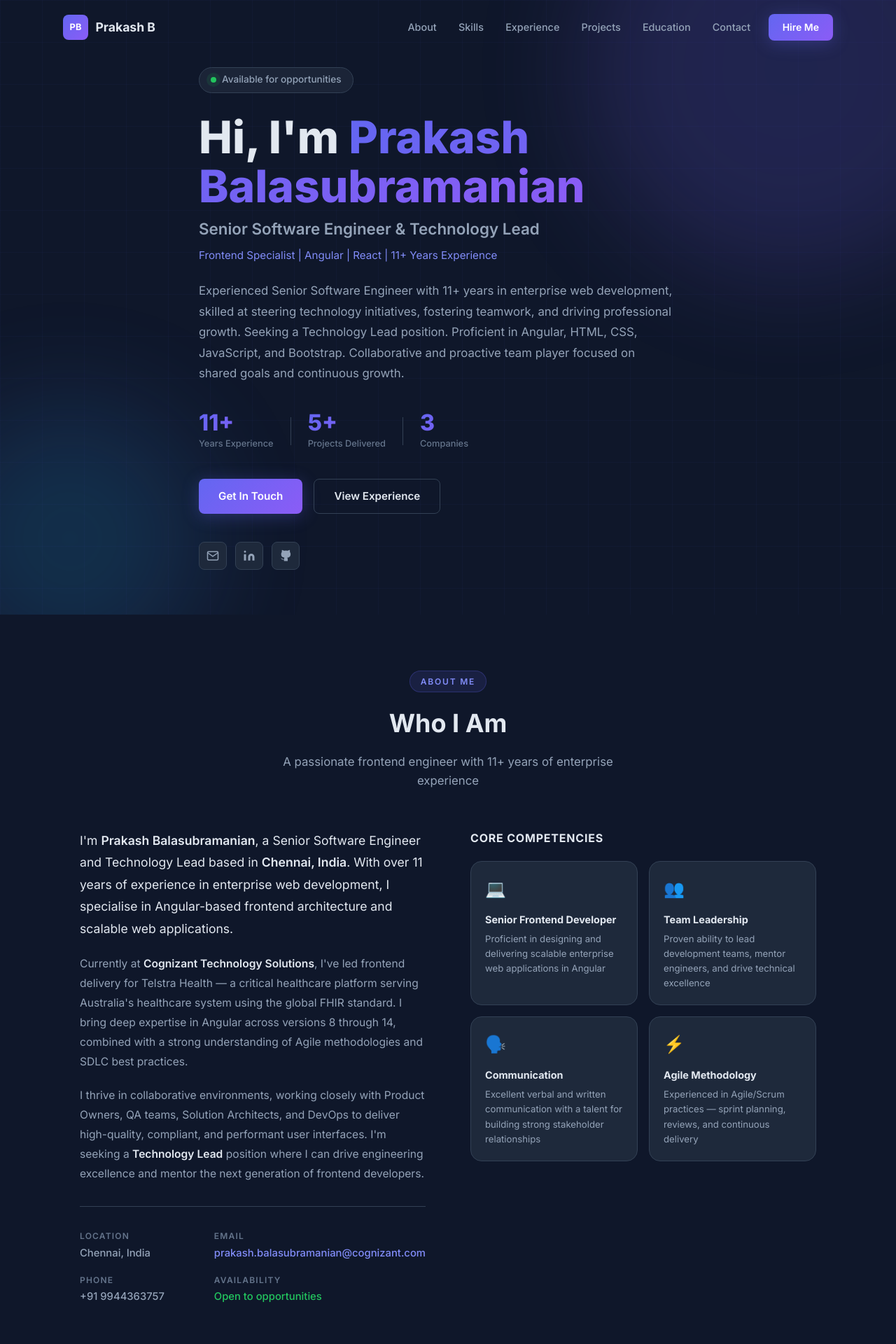
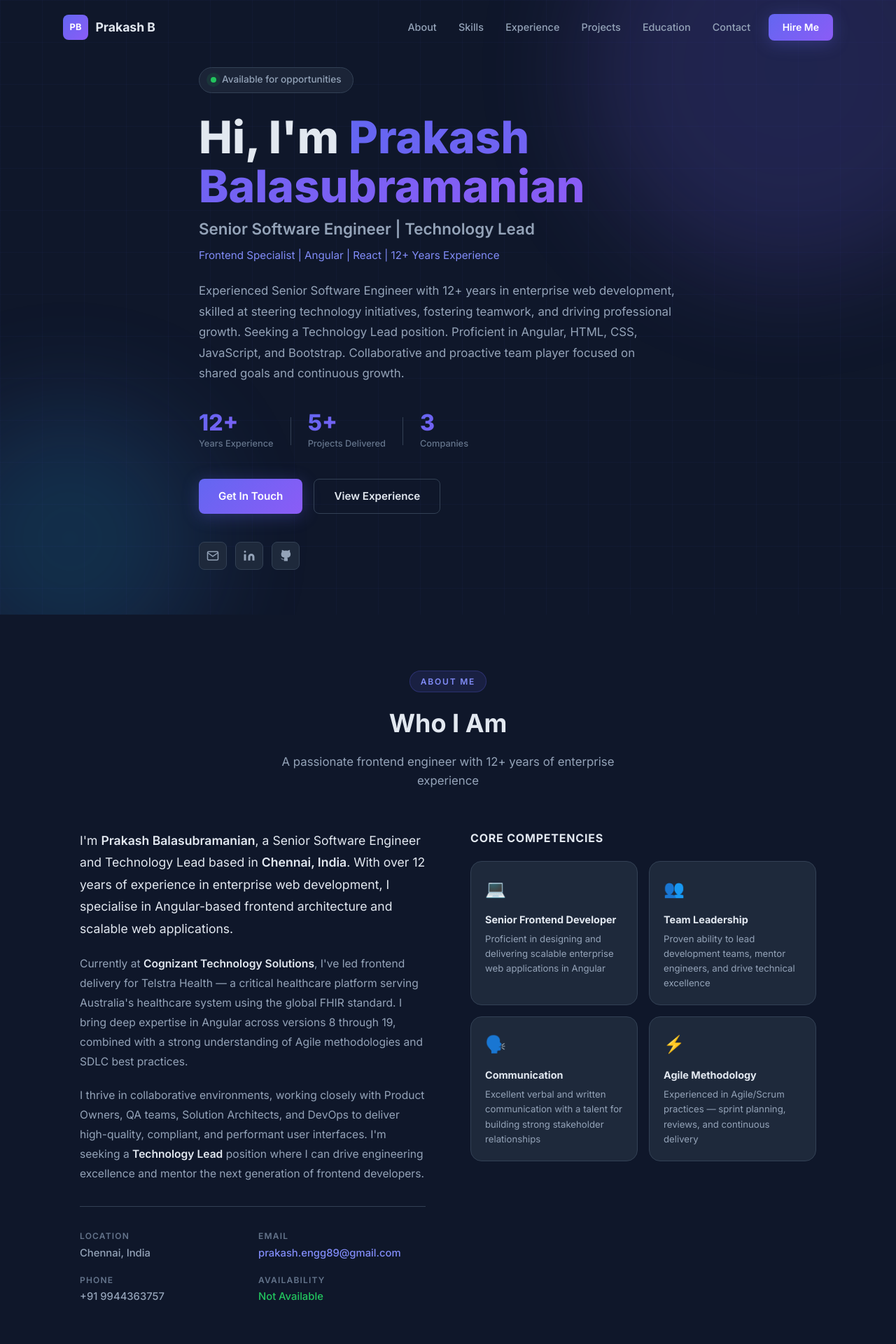
Before and after one commit to Prakash-Balu/myportfolio, a React (Vite) app: page / in a window 1280 px wide. Shown: the top 1920 px of the page at 70% size. Built offline with nearby package versions, Linux system fonts and the light colour scheme.

Commit message:
Portfolio changes

```diff
--- a/index.html
+++ b/index.html
@@ -4,7 +4,7 @@
     <meta charset="UTF-8" />
     <link rel="icon" type="image/svg+xml" href="/favicon.svg" />
     <meta name="viewport" content="width=device-width, initial-scale=1.0" />
-    <title>Prakash Balasubramanian — Senior Software Engineer & Technology Lead</title>
+    <title>Prakash Balasubramanian — Senior Software Engineer | Technology Lead</title>
     <meta name="description" content="Portfolio of Prakash Balasubramanian — Senior Software Engineer with 11+ years in enterprise Angular and frontend development." />
     <link rel="preconnect" href="https://fonts.googleapis.com" />
     <link rel="preconnect" href="https://fonts.gstatic.com" crossorigin />
--- a/src/components/About.jsx
+++ b/src/components/About.jsx
@@ -8,20 +8,20 @@ export default function About() {
         <div className="section-header">
           <span className="section-tag">About Me</span>
           <h2 className="section-title">Who I Am</h2>
-          <p className="section-subtitle">A passionate frontend engineer with 11+ years of enterprise experience</p>
+          <p className="section-subtitle">A passionate frontend engineer with 12+ years of enterprise experience</p>
         </div>
 
         <div className="about__grid">
           <div className="about__text">
             <p className="about__intro">
               I'm <strong>Prakash Balasubramanian</strong>, a Senior Software Engineer and Technology Lead based in{' '}
-              <strong>Chennai, India</strong>. With over 11 years of experience in enterprise web development, I
+              <strong>Chennai, India</strong>. With over 12 years of experience in enterprise web development, I
               specialise in Angular-based frontend architecture and scalable web applications.
             </p>
             <p className="about__body">
               Currently at <strong>Cognizant Technology Solutions</strong>, I've led frontend delivery for
               Telstra Health — a critical healthcare platform serving Australia's healthcare system using the global
-              FHIR standard. I bring deep expertise in Angular across versions 8 through 14, combined with a strong
+              FHIR standard. I bring deep expertise in Angular across versions 8 through 19, combined with a strong
               understanding of Agile methodologies and SDLC best practices.
             </p>
             <p className="about__body">
@@ -48,7 +48,7 @@ export default function About() {
               </div>
               <div className="about__info-item">
                 <span className="about__info-label">Availability</span>
-                <span className="about__info-value about__info-available">Open to opportunities</span>
+                <span className="about__info-value about__info-available">Not Available</span>
               </div>
             </div>
           </div>
--- a/src/components/Experience.jsx
+++ b/src/components/Experience.jsx
@@ -12,7 +12,7 @@ export default function Experience() {
         <div className="section-header">
           <span className="section-tag">Work History</span>
           <h2 className="section-title">Professional Experience</h2>
-          <p className="section-subtitle">11+ years of enterprise web development across leading technology firms</p>
+          <p className="section-subtitle">12+ years of enterprise web development across leading technology firms</p>
         </div>
 
         <div className="exp__layout">
--- a/src/components/Footer.jsx
+++ b/src/components/Footer.jsx
@@ -11,7 +11,7 @@ export default function Footer() {
           <span className="footer__name">{personalInfo.name}</span>
         </div>
         <p className="footer__copy">
-          © {new Date().getFullYear()} {personalInfo.name}. Senior Software Engineer & Technology Lead.
+          © {new Date().getFullYear()} {personalInfo.name}. {personalInfo.title}.
         </p>
         <div className="footer__links">
           {['#about', '#skills', '#experience', '#projects', '#contact'].map((href) => (
--- a/src/components/Hero.jsx
+++ b/src/components/Hero.jsx
@@ -28,7 +28,7 @@ export default function Hero() {
 
         <div className="hero__stats">
           <div className="hero__stat">
-            <span className="hero__stat-number">11+</span>
+            <span className="hero__stat-number">12+</span>
             <span className="hero__stat-label">Years Experience</span>
           </div>
           <div className="hero__stat-divider"></div>
--- a/src/data/portfolioData.js
+++ b/src/data/portfolioData.js
@@ -1,14 +1,14 @@
 export const personalInfo = {
   name: 'Prakash Balasubramanian',
-  title: 'Senior Software Engineer & Technology Lead',
-  subtitle: 'Frontend Specialist | Angular | React | 11+ Years Experience',
-  email: 'prakash.balasubramanian@cognizant.com',
+  title: 'Senior Software Engineer | Technology Lead',
+  subtitle: 'Frontend Specialist | Angular | React | 12+ Years Experience',
+  email: 'prakash.engg89@gmail.com',
   phone: '+91 9944363757',
   location: 'Chennai, India',
-  linkedin: 'https://linkedin.com',
-  github: 'https://github.com',
+  linkedin: 'https://www.linkedin.com/in/prakash-b-941885341/',
+  github: 'https://github.com/Prakash-Balu',
   summary:
-    'Experienced Senior Software Engineer with 11+ years in enterprise web development, skilled at steering technology initiatives, fostering teamwork, and driving professional growth. Seeking a Technology Lead position. Proficient in Angular, HTML, CSS, JavaScript, and Bootstrap. Collaborative and proactive team player focused on shared goals and continuous growth.',
+    'Experienced Senior Software Engineer with 12+ years in enterprise web development, skilled at steering technology initiatives, fostering teamwork, and driving professional growth. Seeking a Technology Lead position. Proficient in Angular, HTML, CSS, JavaScript, and Bootstrap. Collaborative and proactive team player focused on shared goals and continuous growth.',
 };
 
 export const skills = {
@@ -17,12 +17,12 @@ export const skills = {
   database: ['MySQL'],
   tools: ['JIRA', 'Git', 'SVN', 'Mantis', 'RQM'],
   os: ['Windows', 'Linux'],
-  aiTools: ['Microsoft Copilot', 'GitHub Copilot', 'ChatGPT', 'Claude AI'],
+  aiTools: ['Microsoft Copilot', 'GitHub Copilot', 'Claude AI'],
 };
 
 export const experience = [
   {
-    role: 'Senior Software Engineer (Technology Lead)',
+    role: 'Senior Software Engineer B2 (Technology Lead)',
     company: 'Cognizant Technology Solutions',
     location: 'Chennai, India',
     period: 'May 2025 – Jan 2026',
@@ -44,7 +44,7 @@ export const experience = [
     role: 'Technology Lead',
     company: 'Infosys Limited',
     location: 'Chennai, India',
-    period: 'Apr 2022 – Present',
+    period: 'Apr 2022 – Apr 2025',
     project: null,
     description:
       'Led frontend development teams and technology initiatives for enterprise web applications.',
@@ -158,19 +158,19 @@ export const projects = [
 export const education = [
   {
     degree: "Bachelor of Engineering (Information Technology)",
-    institution: 'Annamalai University',
+    institution: 'Annamalai University, Chidambaram',
     period: '2006 – 2010',
     grade: null,
   },
   {
     degree: 'Higher Secondary School (HSC)',
-    institution: 'Sri Ramakrishna Vidyasala',
+    institution: 'Sri Ramakrishna Vidyasala Higher Secondary School, Chidambaram',
     period: '2004 – 2006',
     grade: null,
   },
   {
     degree: 'Secondary School (SSLC)',
-    institution: 'Sri Ramakrishna Vidyasala',
+    institution: 'Sri Ramakrishna Vidyasala Higher Secondary School, Chidambaram',
     period: '2003 – 2004',
     grade: null,
   },
```
